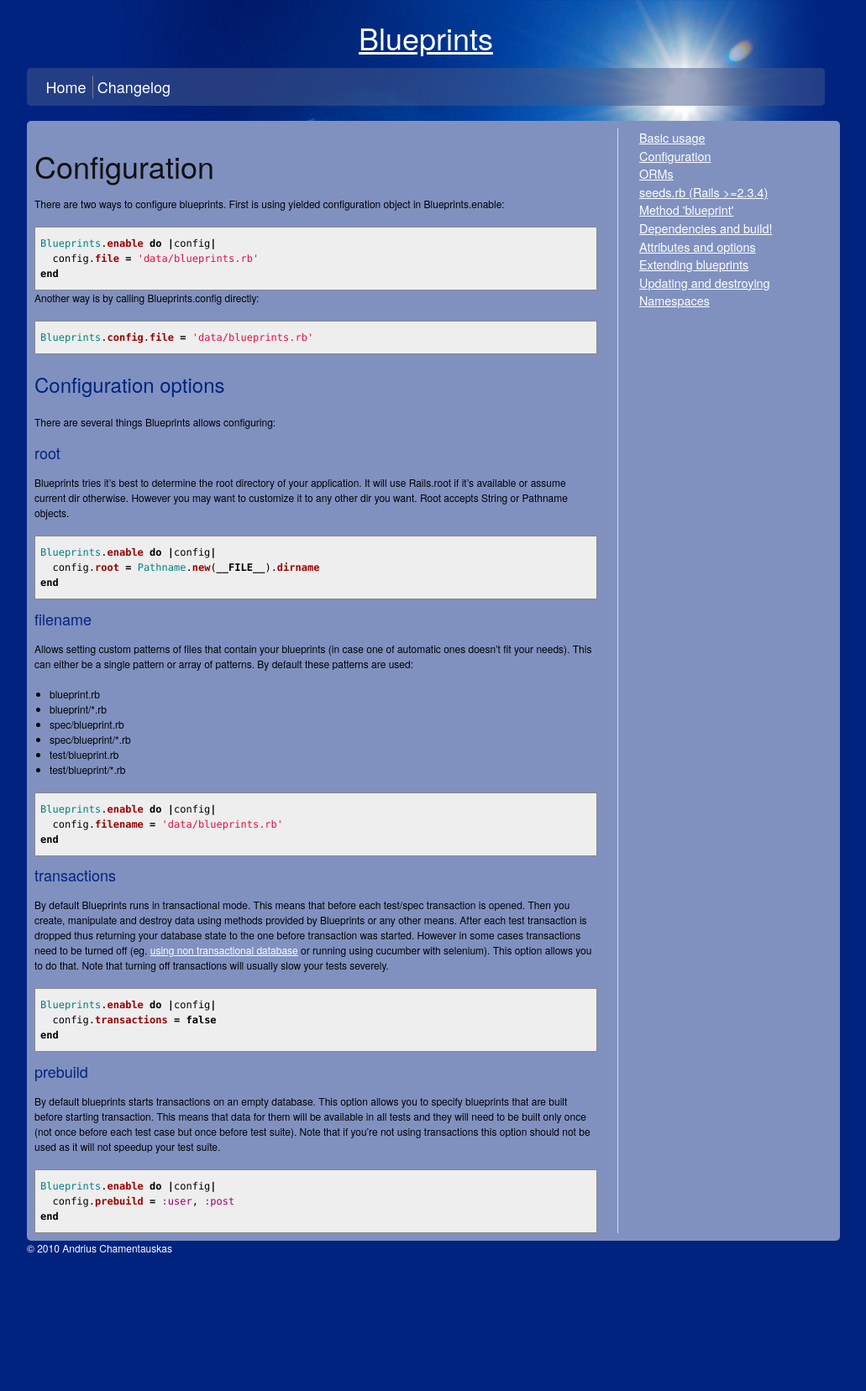
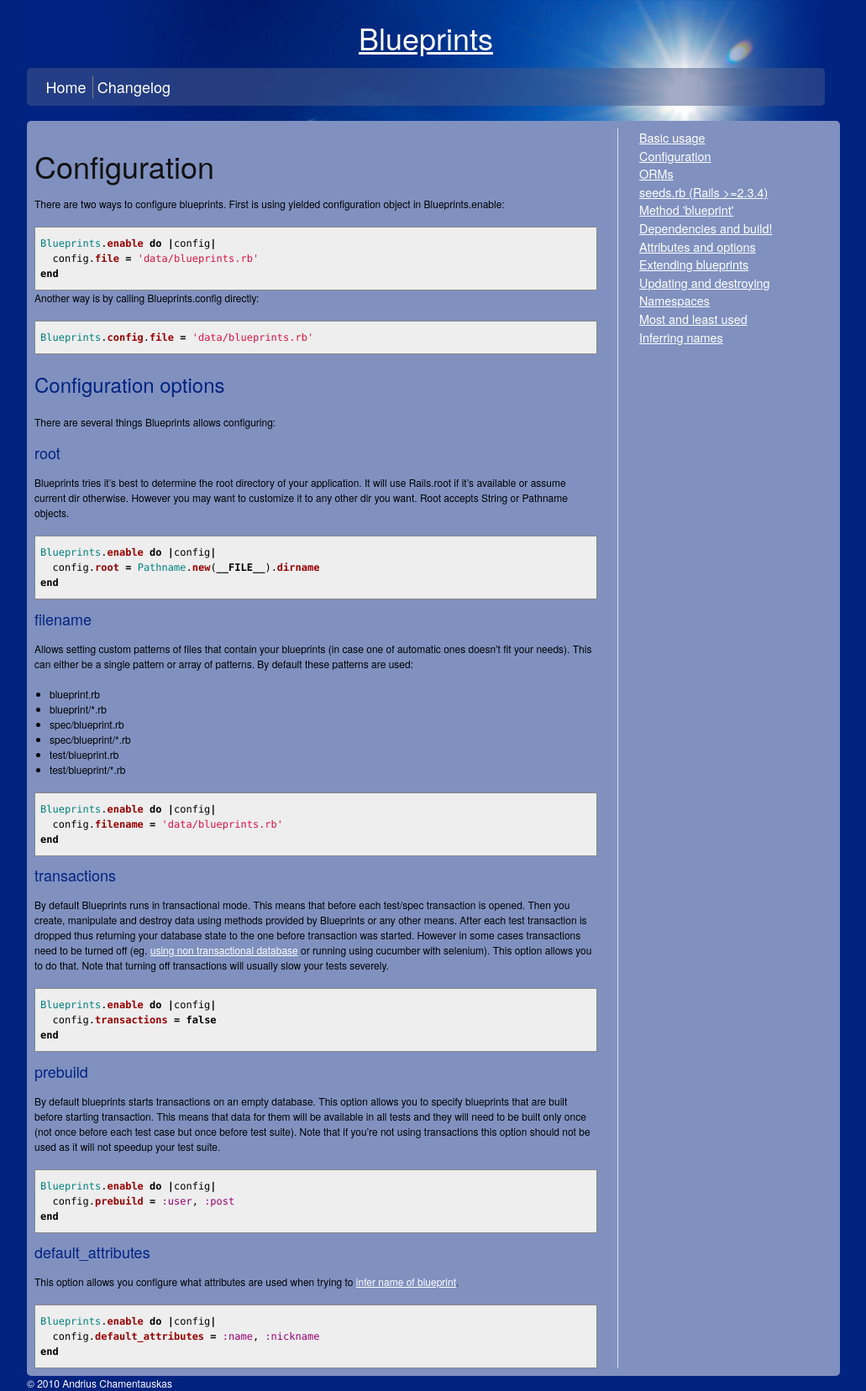
Before and after one commit to andriusch/blueprints, a Jekyll site: the page built from _posts/2010-12-01-configuration.markdown, in a window 1280 px wide. Shown: the whole page at 84% size, without its empty margins (133-1164 px from the left). Built offline with Jekyll 4.4.1, drawn with Linux system fonts in a browser that asks for light colours; Markdown is read by kramdown in place of the engine named in the settings; before the commit the page ends 1496 px from its top, so only the background shows below that.

Commit message:
Added documentation on some new features

```diff
--- a/_posts/2010-08-01-dependencies.markdown
+++ b/_posts/2010-08-01-dependencies.markdown
@@ -69,4 +69,9 @@
   users = (0..5).collect { build! :user }
   User.paginate(:per_page => 5, :page => 1).should == users[0..4]
 end
+
+it "should paginate correctly" do
+  users = build! 5, :user
+  User.paginate(:per_page => 5, :page => 1).should == users[0..4]
+end
 {% endhighlight %}
--- a/_posts/2010-12-01-configuration.markdown
+++ b/_posts/2010-12-01-configuration.markdown
@@ -71,3 +71,13 @@
   config.prebuild = :user, :post
 end
 {% endhighlight %}
+
+### default_attributes
+
+This option allows you configure what attributes are used when trying to [infer name of blueprint](/blueprints/inferring).
+
+{% highlight ruby %}
+Blueprints.enable do |config|
+  config.default_attributes = :name, :nickname
+end
+{% endhighlight %}
```
Also changed, not shown: _posts/2010-02-01-inferring.markdown (added, +18 -0 lines), _posts/2010-03-01-used_unused.markdown (added, +38 -0 lines).
